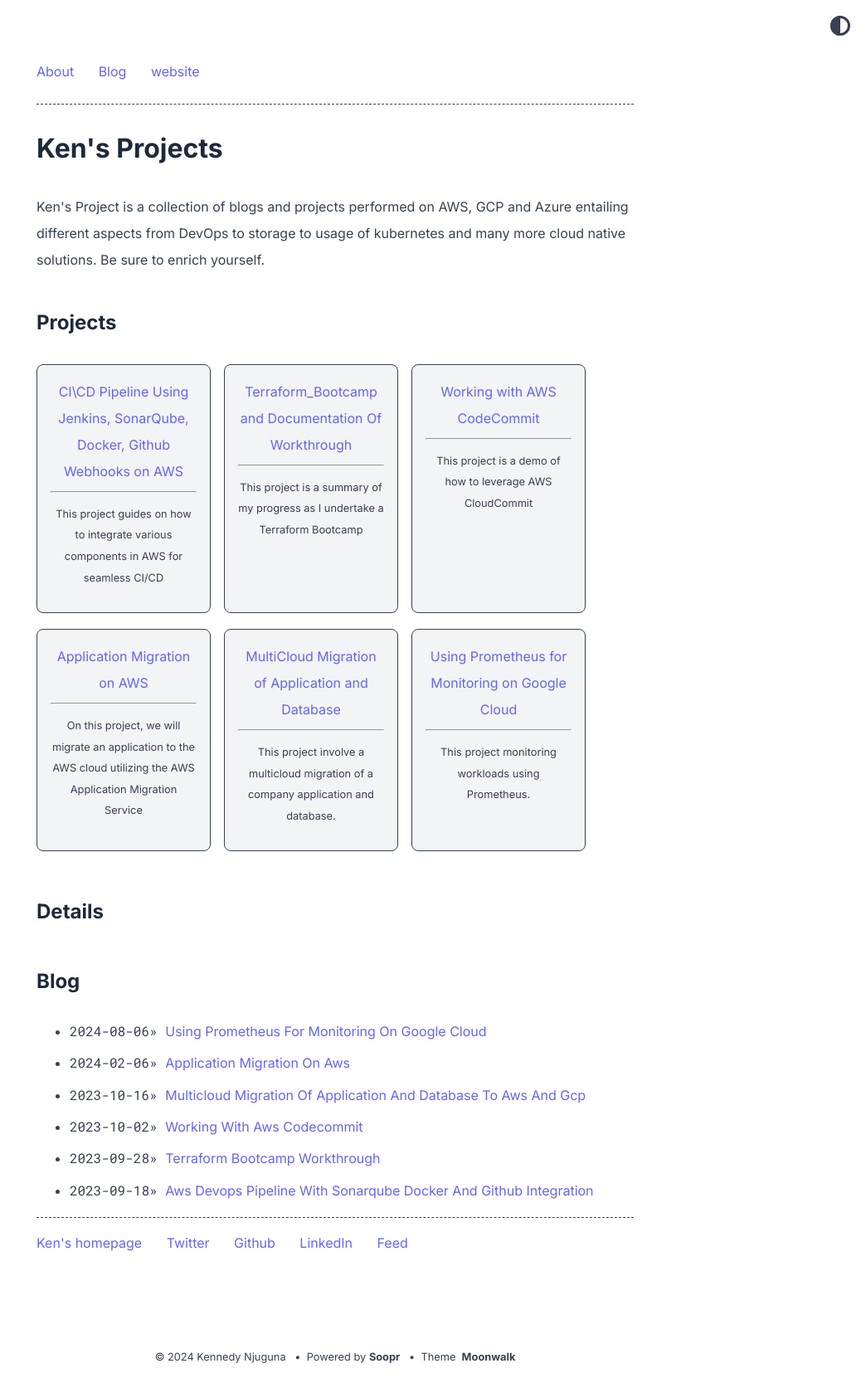
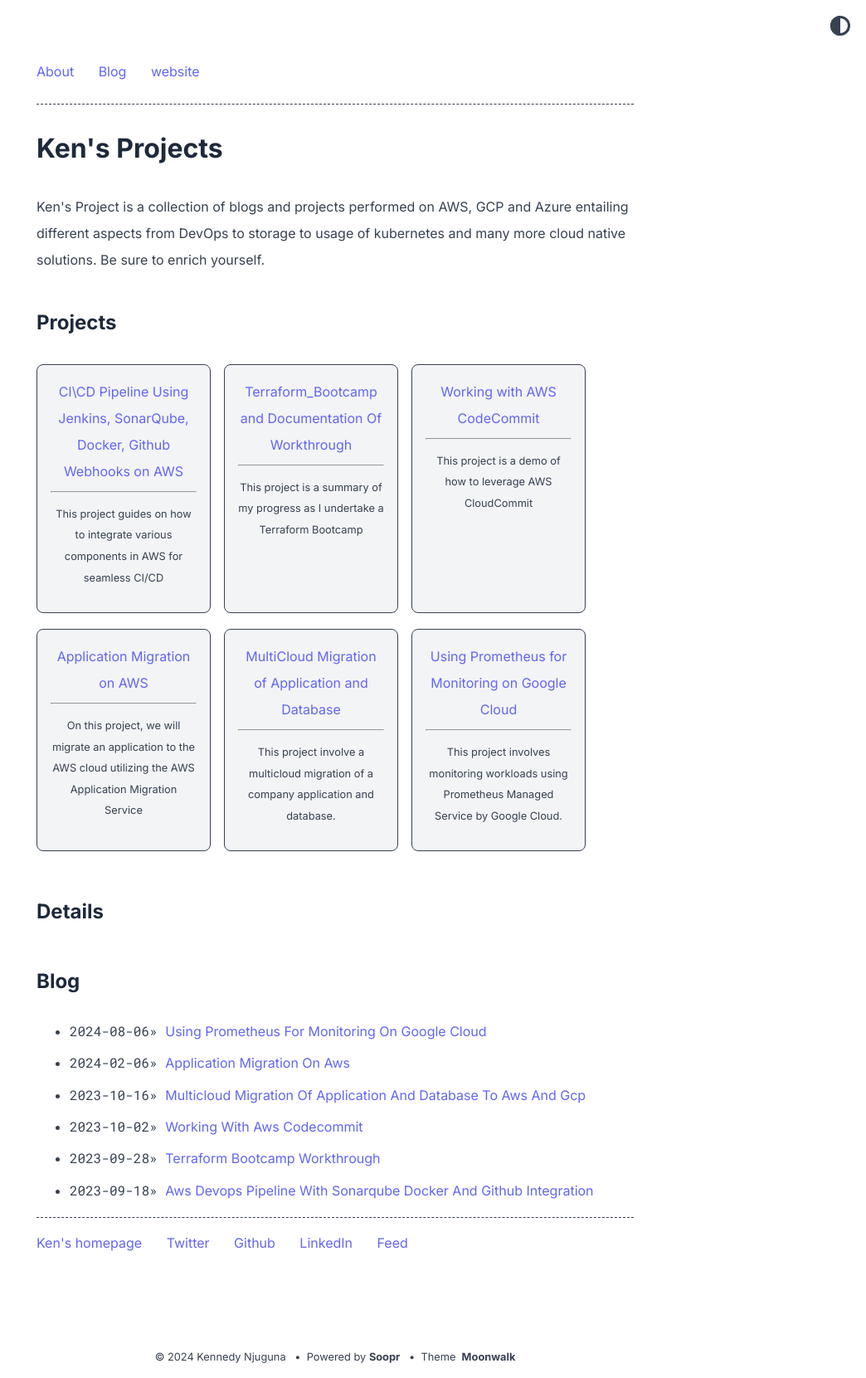
Before and after one commit to KennedyNjuguna/kennedynjuguna.github.io, a Jekyll site: the page built from index.md, in a window 1280 px wide. Shown: the whole page at 83% size, without its empty margins (236-1280 px from the left). Built offline with Jekyll 4.4.1, drawn with Linux system fonts in a browser that asks for light colours.

Commit message:
Update home.yml

```diff
--- a/_data/home.yml
+++ b/_data/home.yml
@@ -31,7 +31,7 @@ project_entries:
 
   - title: Using Prometheus for Monitoring on Google Cloud
     url: using-prometheus-for-monitoring-on-google-cloud
-    desc: This project monitoring workloads using Prometheus.
+    desc: This project involves monitoring workloads using Prometheus Managed Service by Google Cloud.
 
 old_project_entries:
   - title: Soopr
```
